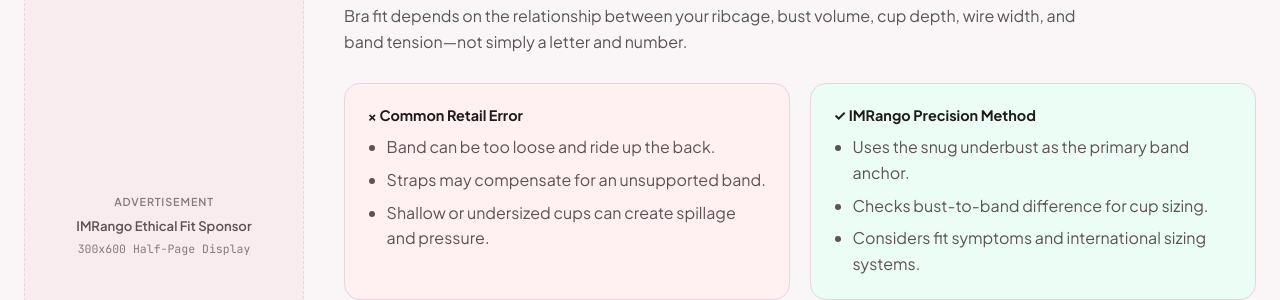
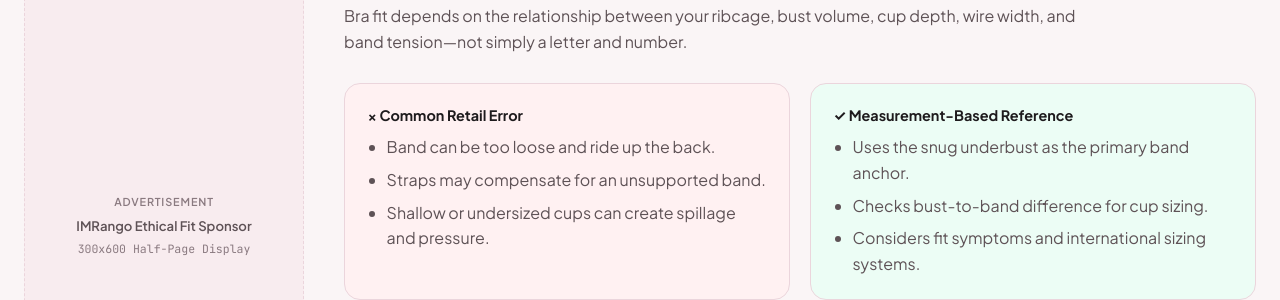
Before and after one commit to sharpedge74-cmyk/Bra-Size-Pro, a Jekyll site: the page built from index.html, in a window 1280 px wide and 900 px high, scrolled down 686 px. Shown: the part 154-454 px from the top of the window. Built offline with Jekyll 4.4.1, drawn with Linux system fonts in a browser that asks for light colours; some web fonts are replaced.

Commit message:
Remove stale precision claim from homepage

```diff
--- a/index.html
+++ b/index.html
@@ -67,7 +67,7 @@ permalink: /
       </ul>
     </div>
     <div class="comparison-card comparison-card-method">
-      <h3>✓ IMRango Precision Method</h3>
+      <h3>✓ Measurement-Based Reference</h3>
       <ul>
         <li>Uses the snug underbust as the primary band anchor.</li>
         <li>Checks bust-to-band difference for cup sizing.</li>
```
